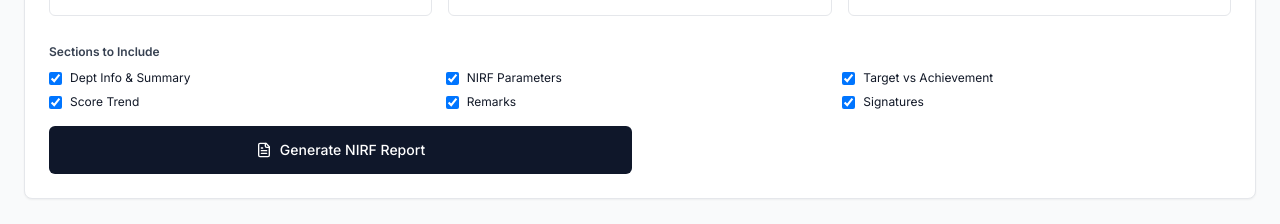
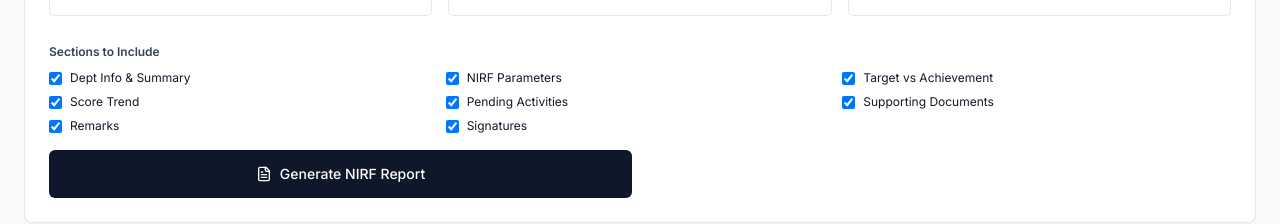
Before and after one commit to usrinivasan240-cpu/NIRF-jjcet, a Next.js app: page /nirf-report in a window 1280 px wide. Shown: the part 381-605 px from the top of the page. Built offline with nearby package versions, Linux system fonts and the light colour scheme; no server answers; the database is empty.

Commit message:
feat: add dedicated Pending Activities and Supporting Documents section toggles in report config

```diff
--- a/src/app/(dashboard)/reports/page.tsx
+++ b/src/app/(dashboard)/reports/page.tsx
@@ -31,7 +31,7 @@
     "Departmental performance is satisfactory with scope for further enhancement.",
     "Focus on publications, patents, consultancy, placements and industry collaborations.",
   ],
-  sections: { summary: true, deptTable: true, progress: true, trend: true, remarks: true, signatures: true },
+  sections: { summary: true, deptTable: true, progress: true, trend: true, remarks: true, signatures: true, pendingActivities: true, supportingDocs: true },
 };
 
 function ConfigStep({ config, setConfig }: { config: ReportConfig; setConfig: (c: ReportConfig) => void }) {
@@ -47,7 +47,7 @@
       <div className="space-y-2">
         <Label className="text-xs font-semibold">Sections to Include</Label>
         <div className="grid grid-cols-2 gap-2">
-          {([["summary", "Dept Info & Summary"], ["progress", "NIRF Parameters"], ["deptTable", "Target vs Achievement"], ["trend", "Score Trend"], ["remarks", "Remarks"], ["signatures", "Signatures"]] as const).map(([k, l]) => (
+          {([["summary", "Dept Info & Summary"], ["progress", "NIRF Parameters"], ["deptTable", "Target vs Achievement"], ["trend", "Score Trend"], ["pendingActivities", "Pending Activities"], ["supportingDocs", "Supporting Documents"], ["remarks", "Remarks"], ["signatures", "Signatures"]] as const).map(([k, l]) => (
             <label key={k} className="flex items-center gap-2 text-xs cursor-pointer">
               <input type="checkbox" checked={config.sections[k]} onChange={e => uS(k, e.target.checked)} className="rounded" />{l}
             </label>
--- a/src/app/nirf-report/page.tsx
+++ b/src/app/nirf-report/page.tsx
@@ -28,7 +28,7 @@
     "Departmental performance is satisfactory with scope for further enhancement.",
     "Focus on publications, patents, consultancy, placements and industry collaborations.",
   ],
-  sections: { summary: true, deptTable: true, progress: true, trend: true, remarks: true, signatures: true },
+  sections: { summary: true, deptTable: true, progress: true, trend: true, remarks: true, signatures: true, pendingActivities: true, supportingDocs: true },
 };
 
 export default function NIRFReportPage() {
@@ -252,6 +252,8 @@
                   ["progress", "NIRF Parameters"],
                   ["deptTable", "Target vs Achievement"],
                   ["trend", "Score Trend"],
+                  ["pendingActivities", "Pending Activities"],
+                  ["supportingDocs", "Supporting Documents"],
                   ["remarks", "Remarks"],
                   ["signatures", "Signatures"],
                 ] as const).map(([key, label]) => (
--- a/src/components/reports/NirfReportTemplate.tsx
+++ b/src/components/reports/NirfReportTemplate.tsx
@@ -37,6 +37,8 @@
     trend: boolean;
     remarks: boolean;
     signatures: boolean;
+    pendingActivities: boolean;
+    supportingDocs: boolean;
   };
 }
 
@@ -364,7 +366,7 @@
       )}
 
       {/* ═══════════════ SECTION 5: Pending Activities ═══════════════ */}
-      {config.sections.deptTable && pendingItems.length > 0 && (
+      {config.sections.pendingActivities && config.sections.deptTable && pendingItems.length > 0 && (
         <>
           <SectionTitle num={5} title="PENDING ACTIVITIES" />
           <div style={{ padding: "8px 12px", border: "1px solid #E0E0E0", background: "#FFF8E1", marginBottom: "8px" }}>
@@ -376,7 +378,7 @@
       )}
 
       {/* ═══════════════ SECTION 6: Supporting Documents ═══════════════ */}
-      {config.sections.summary && (
+      {config.sections.supportingDocs && (
         <>
           <SectionTitle num={6} title="SUPPORTING DOCUMENTS" />
           <table style={tableStyle}>
```
